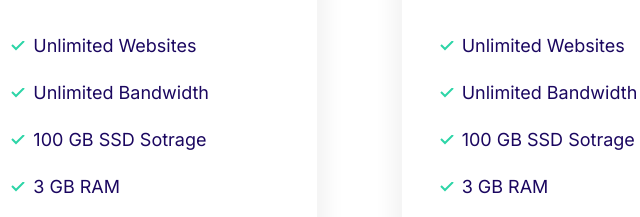
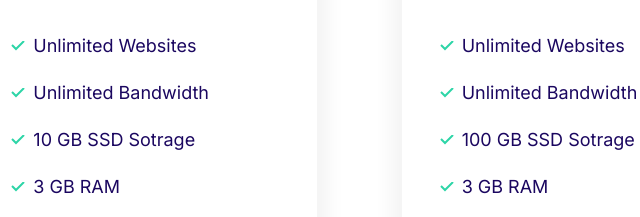
Before and after one commit to success7121995/mosh.com, a website built with Parcel: page index.html in a window 1280 px wide. Shown: the part 1500-1717 px from the top of the page, 495-1135 px from the left. Built offline with nearby package versions, Linux system fonts and the light colour scheme.

Commit message:
update the GB description

```diff
--- a/index.html
+++ b/index.html
@@ -98,7 +98,7 @@
                         <ul class="list list--tick">
                             <li class="list__item">Unlimited Websites</li>
                             <li class="list__item">Unlimited Bandwidth</li>
-                            <li class="list__item">100 GB SSD Sotrage</li>
+                            <li class="list__item">10 GB SSD Sotrage</li>
                             <li class="list__item">3 GB RAM</li>
                             <li class="list__item">2 CPU Cores</li>
                         </ul>
```
